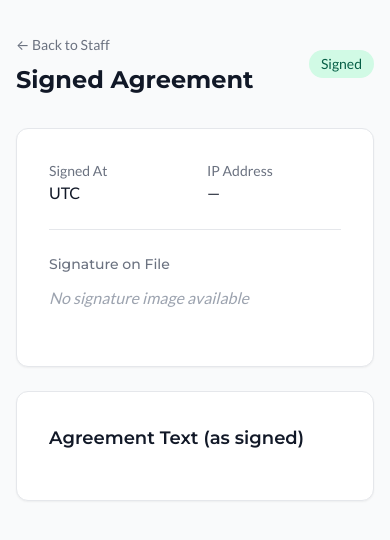
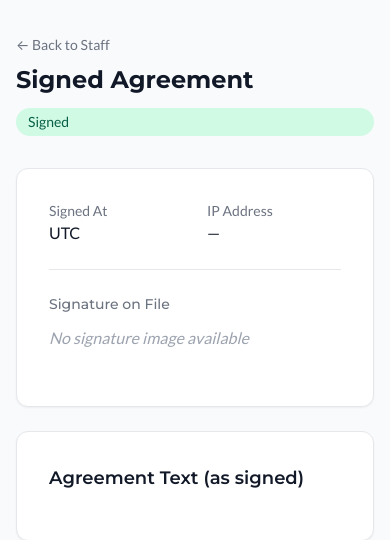
Before and after one commit to wavesurgeai-art/venuehr, a Flask app: template templates/view_agreement.html in a window 390 px wide. Shown: the top 540 px of the page. Run offline with Flask 3, Linux system fonts and the light colour scheme; the template is opened without the code that fills it, so the values that code supplies are empty; parts of the project's set-up code (start-up, migrations or seed data) failed here and were passed over; some libraries are stand-ins or nearby versions.

Commit message:
Update view_agreement.html

```diff
--- a/templates/view_agreement.html
+++ b/templates/view_agreement.html
@@ -3,7 +3,7 @@
 {% block title %}Signed Agreement — VenueHR{% endblock %}
 
 {% block content %}
-<div class="mb-8 flex justify-between items-center">
+<div class="mb-8 flex flex-col gap-3 md:flex-row md:justify-between md:items-center">
     <div>
         <a href="{{ url_for('staff_list') }}" class="text-sm text-gray-500 hover:text-gray-700">← Back to Staff</a>
         <h1 class="text-2xl font-bold text-gray-900 mt-2">Signed Agreement</h1>
```
